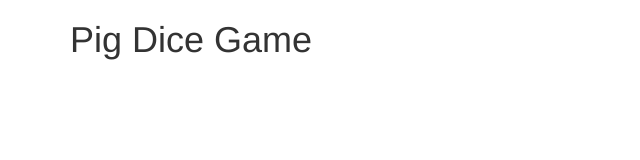
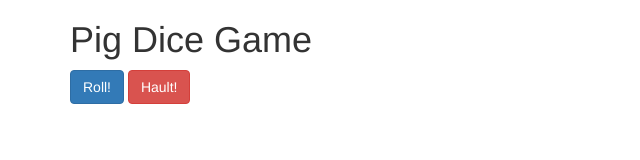
Before and after one commit to brussell36/pig-dice-game, a plain HTML site: page index.html in a window 1280 px wide. Shown: the whole page, without its empty margins (0-640 px from the left). Drawn offline with Linux system fonts and the light colour scheme.

Commit message:
Add buttons to roll and hault turn and div to display score.
Co-Authored-By: Taylor Phillips <taylorphillips133@gmail.com>
Co-authored-by: NoelKirkland <noelkirkland@gmail.com>

```diff
--- a/index.html
+++ b/index.html
@@ -12,6 +12,15 @@
   <body>
     <div class="container">
       <h1>Pig Dice Game</h1>
+      <form id="dice-roll">
+        <div class="buttons">
+          <button type="submit" class="btn btn-primary">Roll!</button>
+          <button type="submit" class="btn btn-danger">Hault!</button>
+        </div>
+      </form>
+      <div id="output">
+        <p><span class="number"></span></p>
+      </div>
     </div>
   </body>
 </html>
```
Also changed, not shown: 1 other file.
